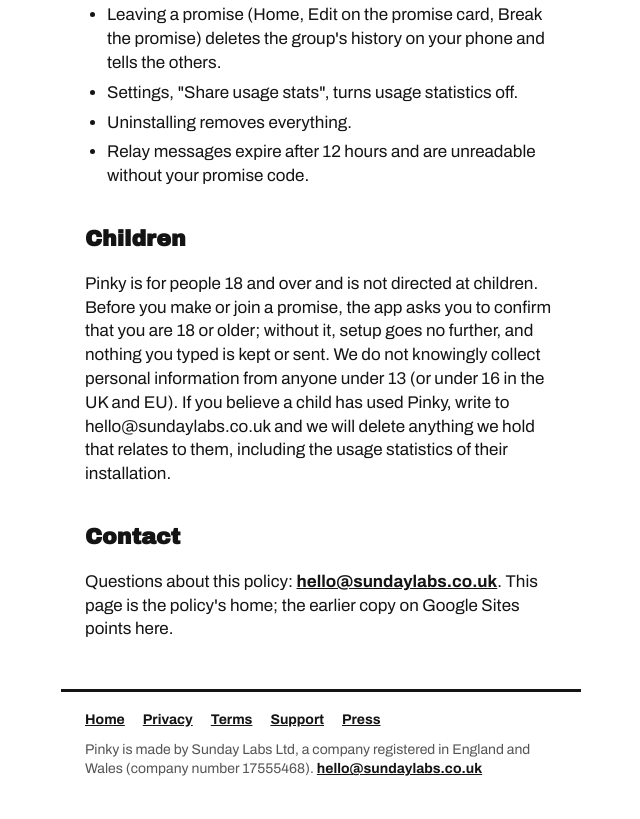
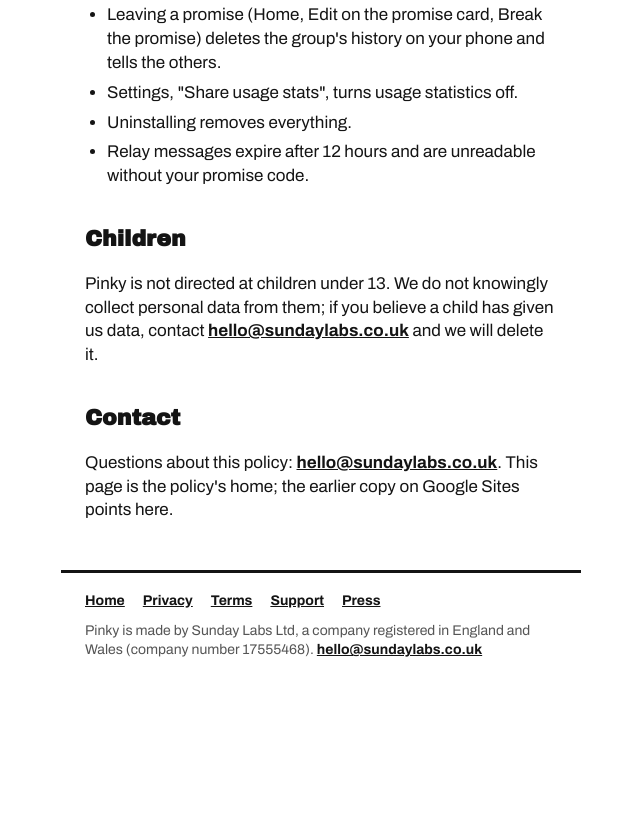
Before and after one commit to PolinaKoval/pinky, a plain HTML site: page privacy/index.html in a window 1280 px wide. Shown: the part 3394-4213 px from the top of the page, without its empty margins (319-959 px from the left). After the commit the page ends 4094 px from the top, so only its background shows below. Drawn offline with Linux system fonts and the light colour scheme.

```diff
--- a/privacy/index.html
+++ b/privacy/index.html
@@ -70,7 +70,7 @@
 </ul>
 
 <h2>Children</h2>
-<p>Pinky is for people 18 and over and is not directed at children. Before you make or join a promise, the app asks you to confirm that you are 18 or older; without it, setup goes no further, and nothing you typed is kept or sent. We do not knowingly collect personal information from anyone under 13 (or under 16 in the UK and EU). If you believe a child has used Pinky, write to hello@sundaylabs.co.uk and we will delete anything we hold that relates to them, including the usage statistics of their installation.</p>
+<p>Pinky is not directed at children under 13. We do not knowingly collect personal data from them; if you believe a child has given us data, contact <a href="mailto:hello@sundaylabs.co.uk">hello@sundaylabs.co.uk</a> and we will delete it.</p>
 
 <h2>Contact</h2>
 <p>Questions about this policy: <a href="mailto:hello@sundaylabs.co.uk">hello@sundaylabs.co.uk</a>. This page is the policy's home; the earlier copy on Google Sites points here.</p>
```
Also changed, not shown: terms/index.html (+1 -1 lines).
